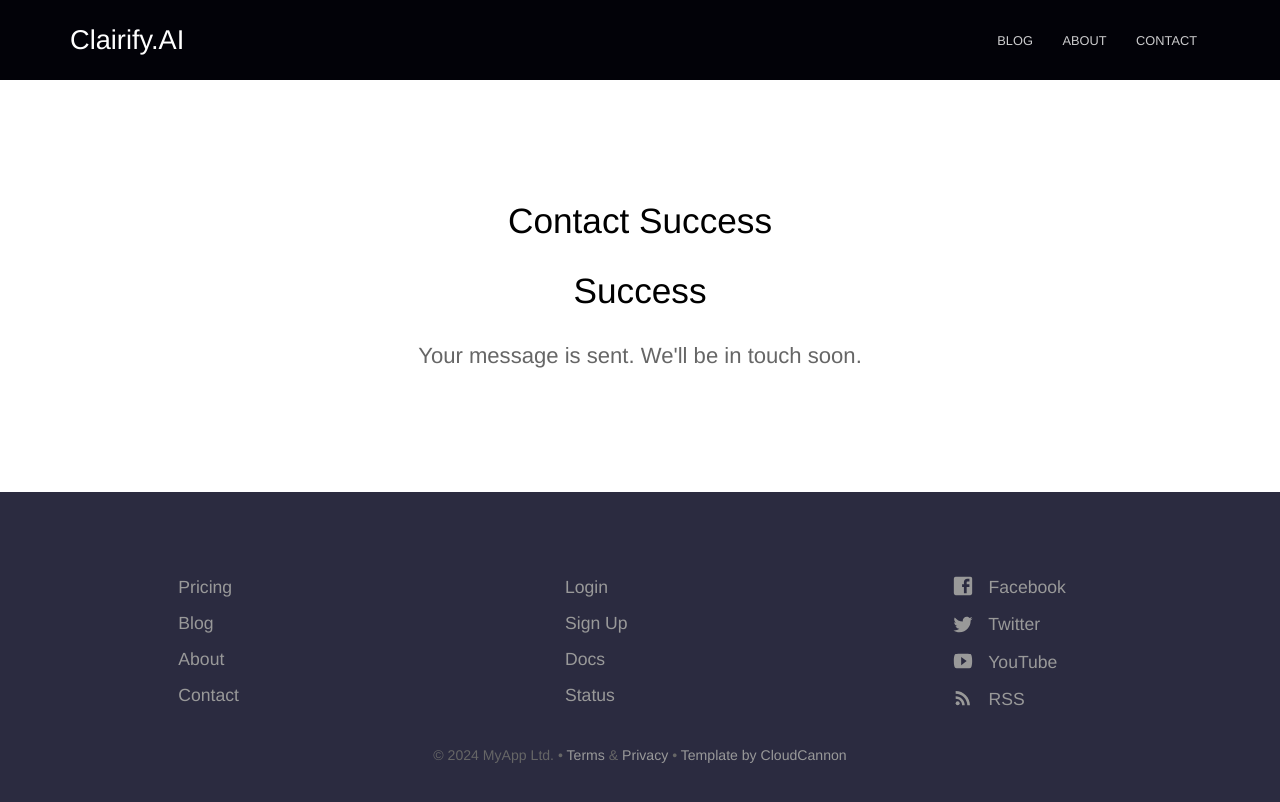
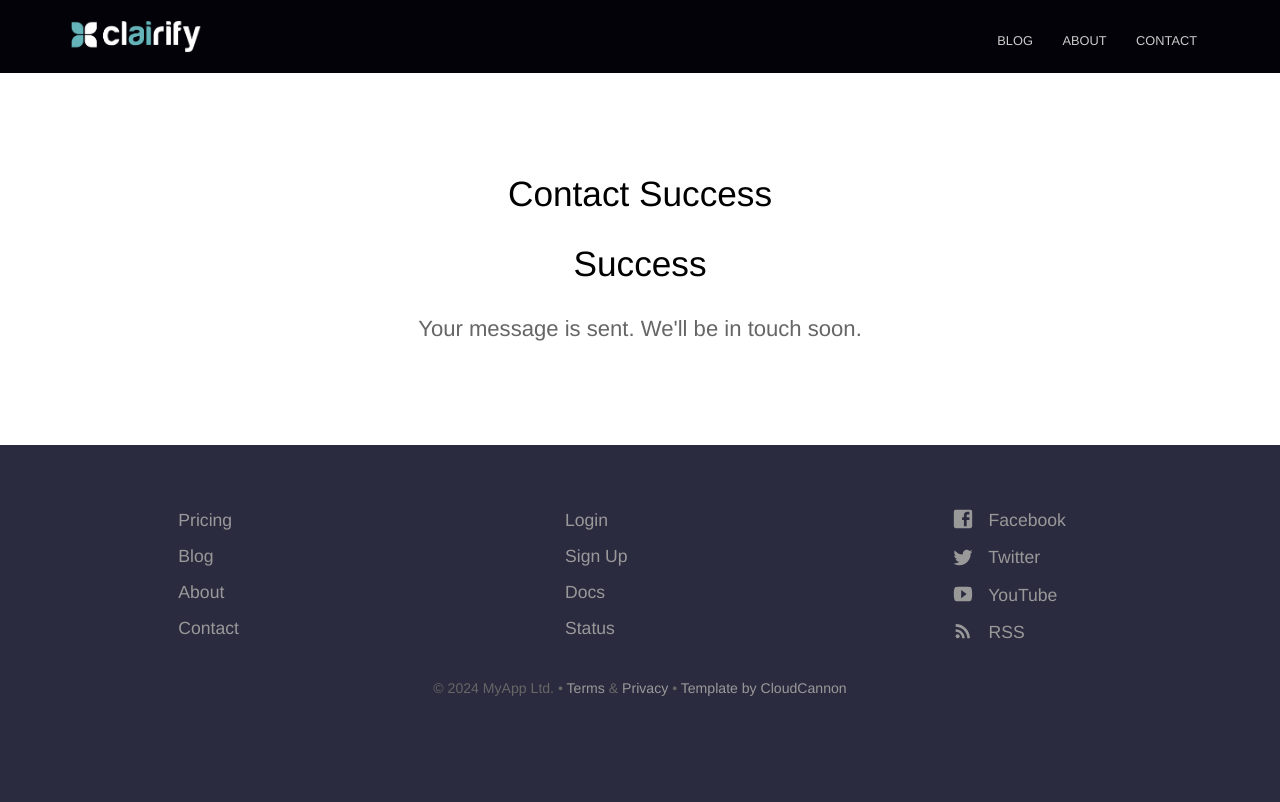
Before and after one commit to mdpatel2/mdpatel2.github.io, a Jekyll site: the page built from contact-success.html, in a window 1280 px wide. Shown: the top 802 px of the page. Built offline with Jekyll 4.4.1, drawn with Linux system fonts in a browser that asks for light colours.

Commit message:
added icon and favicon

```diff
--- a/_layouts/default.html
+++ b/_layouts/default.html
@@ -9,7 +9,7 @@
 		{% feed_meta %}
 
 		<link rel="stylesheet" href="{{ site.baseurl }}/css/screen.css">
-		<link rel="icon" type="image/png" href="{{ site.baseurl }}/favicon.png">
+		<link rel="icon" type="image/png" href="{{ site.baseurl }}/images/clairify - favicon-01.png">
 
 		{% if jekyll.environment == 'production' and site.google_analytics_key != '' %}
 			<script>
@@ -23,9 +23,10 @@
 	<body>
 		<header>
 			<div class="container">
-				<div class="company-name"><a href="{{ site.baseurl }}/">Clairify.AI</div>
+				<div class="company-name"><a href="{{ site.baseurl }}/"><img src="{{ site.baseurl }}/images/clairify - negative-01.png" alt="Hydra Logo" width="95" height="33" /></a></div>
 				{% include navigation.html %}
 			</div>
+		</header>
 		</header>
 		{{ content }}
 		<footer>
--- a/_sass/layout.scss
+++ b/_sass/layout.scss
@@ -10,7 +10,6 @@
 
 .container {
 	max-width: 1140px;
-	padding: 20px;
 
 	&.max-container {
 		max-width: 100%;
```
Also changed, not shown: images/clairify - favicon-01.png (added), images/clairify - negative-01.png (added).
